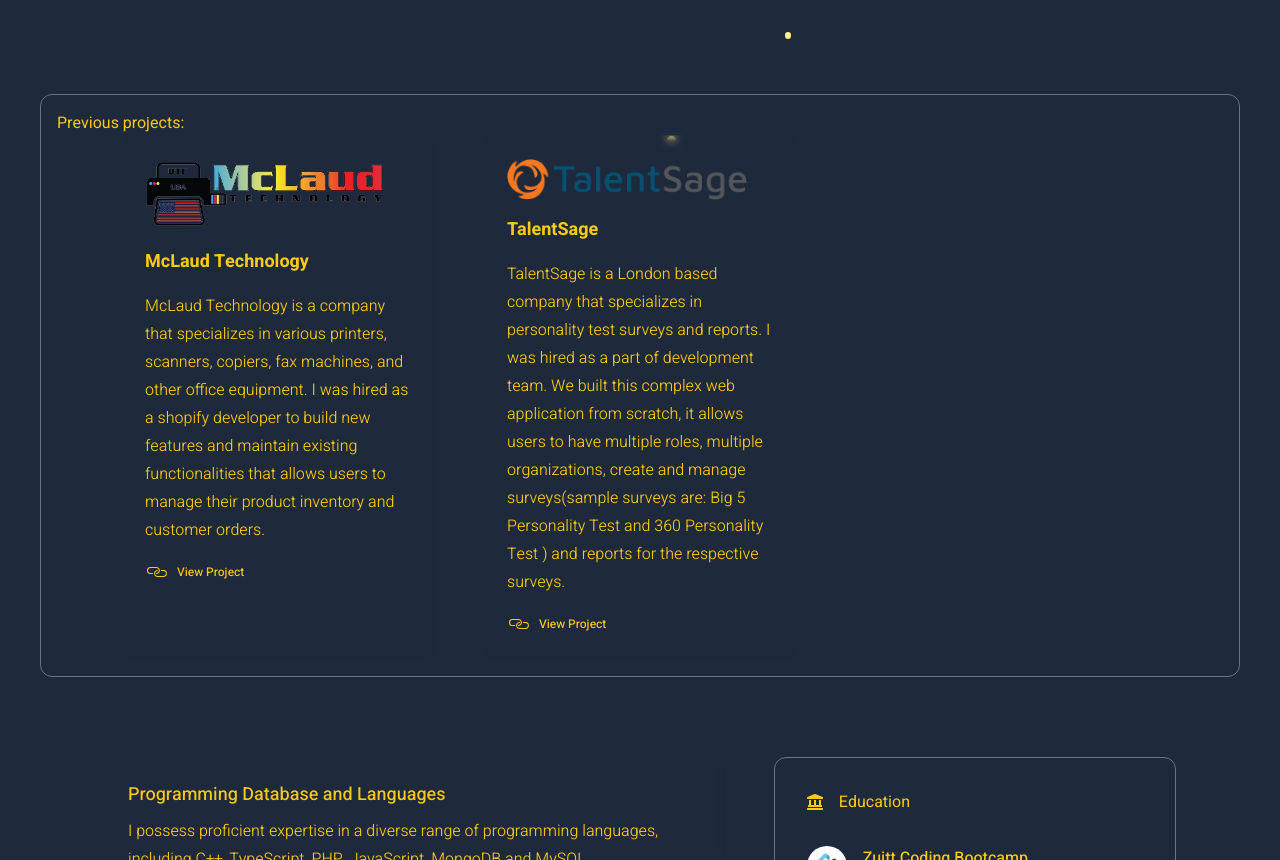
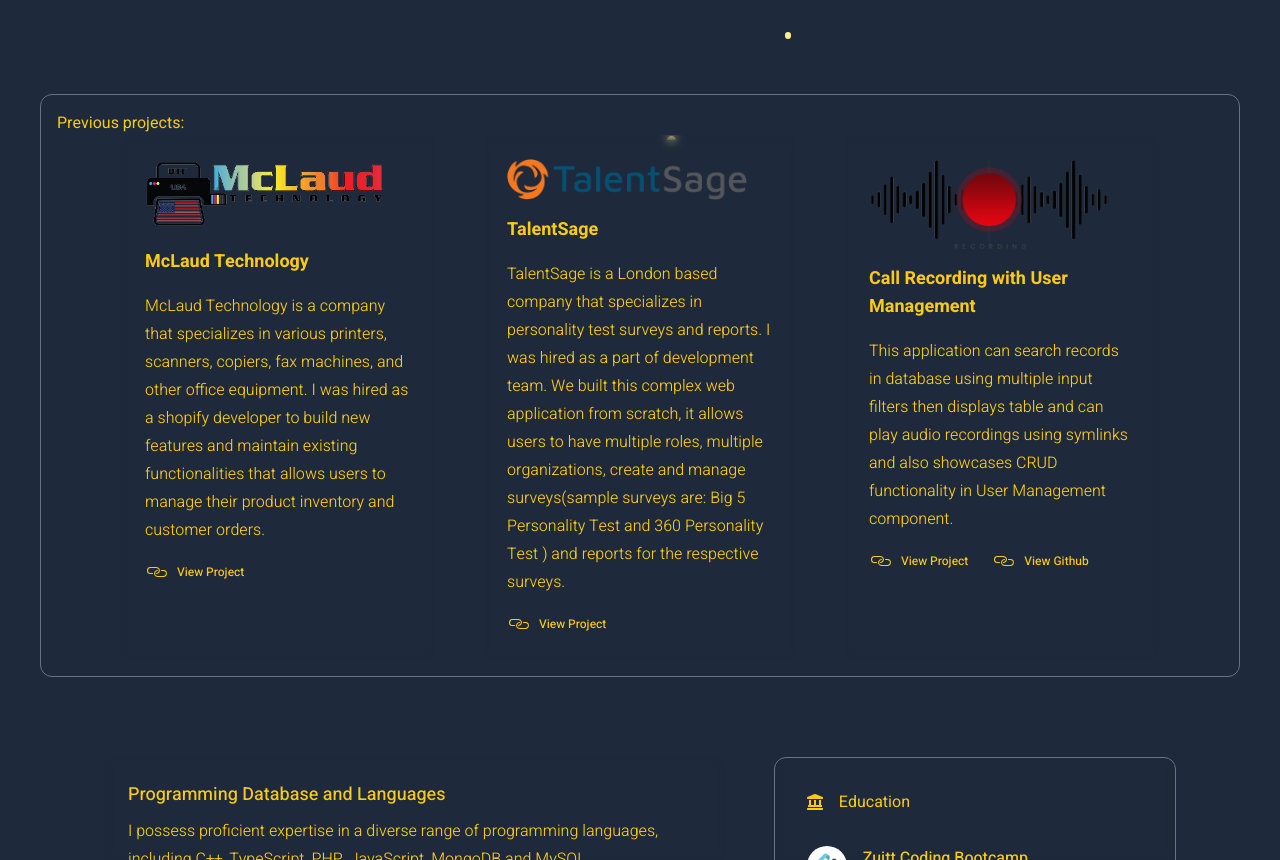
Before and after one commit to foxcyloxcy/lllemos_react_portfolio, a React (Vite) app: page / in a window 1280 px wide. Shown: the part 660-1520 px from the top of the page. Built offline with nearby package versions, Linux system fonts and the light colour scheme.

Commit message:
Update add call recording web app

```diff
--- a/src/data/user_info.js
+++ b/src/data/user_info.js
@@ -49,13 +49,13 @@
             link: "https://www.talentsage.com/"
 		},
 
-		// {
-		// 	title: "Sudoku Solver",
-		// 	description: "Sudoku Solver is a web application that can generate or solve sudoku problems using simulated annealing, an optimization algorithm.",
-		// 	technologies: "https://skillicons.dev/icons?i=react,tailwindcss,ts,0,0&perline=5&theme=",
-		// 	github: "https://github.com/dsbalico/sudoku-solver-using-simulated-annealing",
-        //     link: "https://sudoku-solver-sa.netlify.app/"
-		// },
+		{
+			title: "Call Recording with User Management",
+			description: "This application can search records in database using multiple input filters then displays table and can play audio recordings using symlinks and also showcases CRUD functionality in User Management component.",
+			technologies: "call-recording.png",
+			github: "https://github.com/foxcyloxcy/call-recording",
+            link: "https://foxcyloxcy.github.io/call-recording/"
+		},
 
 		// {
 		// 	title: "Probability Pick",
--- a/src/index.css
+++ b/src/index.css
@@ -4,12 +4,15 @@
 
 :root {
   font-family: "Heebo", sans-serif;
-
   font-synthesis: none;
   text-rendering: optimizeLegibility;
   -webkit-font-smoothing: antialiased;
   -moz-osx-font-smoothing: grayscale;
   scroll-behavior: smooth;
+}
+
+*:focus {
+  outline: 0 !important;
 }
 
 
```
Also changed, not shown: public/call-recording.png (added).
